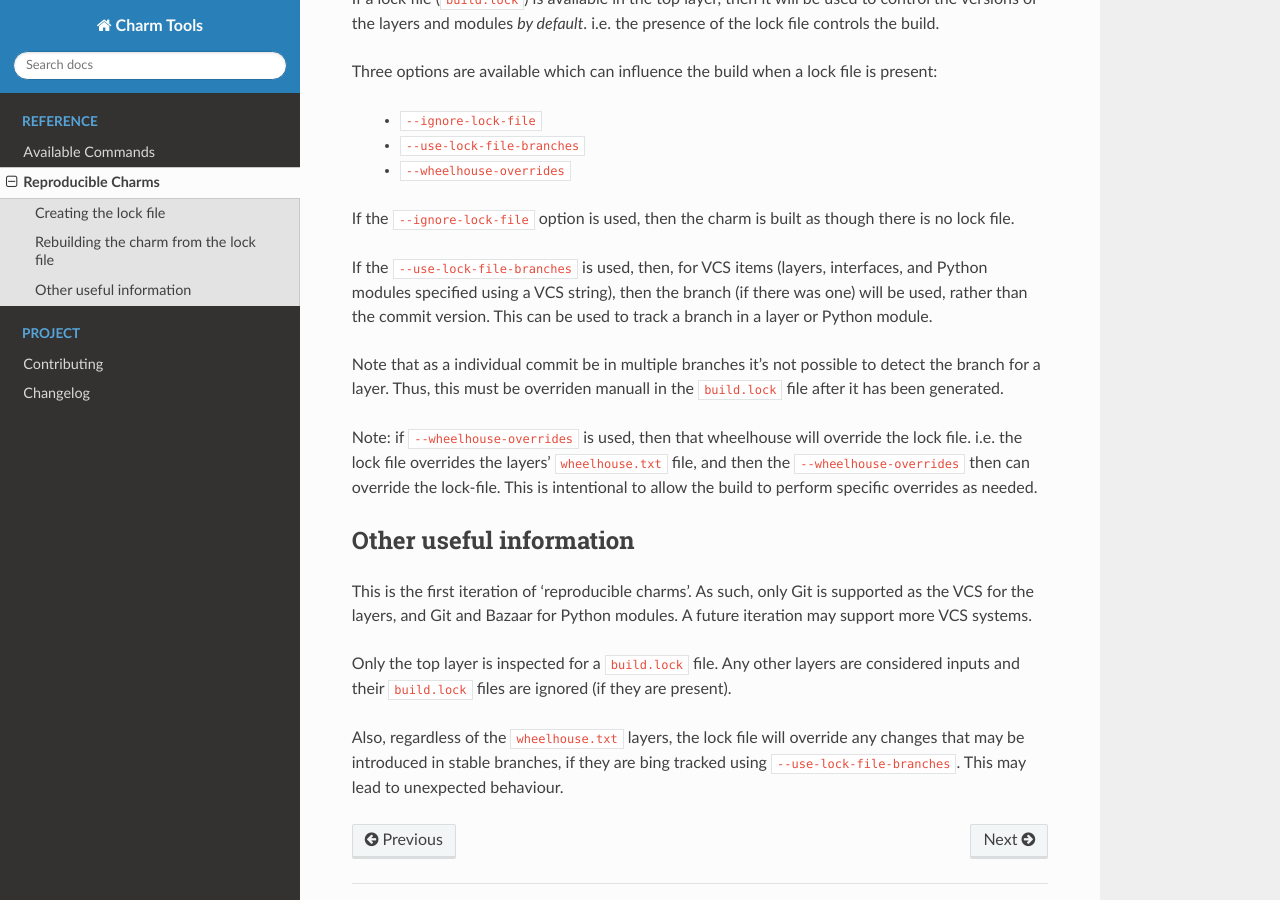
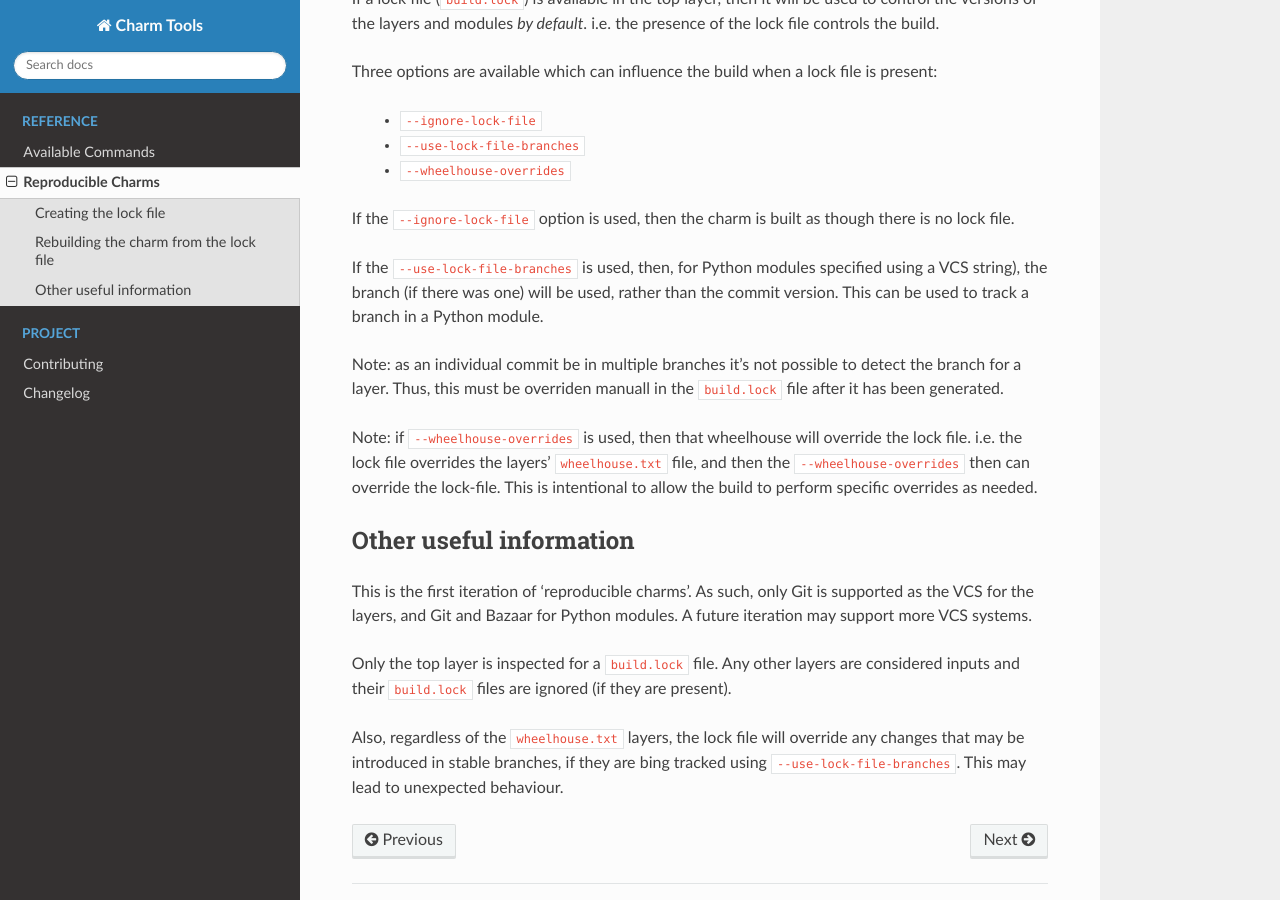
Before and after one commit to juju/charm-tools, a Sphinx documentation site: the page built from docs/reproducible-charms.rst, in a window 1280 px wide and 900 px high, scrolled down 1378 px. Built offline with Sphinx 7.4.7 and the Read the Docs theme 2.0.0, drawn with Linux system fonts in a browser that asks for light colours; pages that are not in the unit, such as notebooks, are missing from menus.

Commit message:
Update docs to remove branch detection for layers.

```diff
--- a/docs/reproducible-charms.rst
+++ b/docs/reproducible-charms.rst
@@ -75,12 +75,11 @@ present:
 If the ``--ignore-lock-file`` option is used, then the charm is built as though
 there is no lock file.
 
-If the ``--use-lock-file-branches`` is used, then, for VCS items (layers,
-interfaces, and Python modules specified using a VCS string), then the branch
-(if there was one) will be used, rather than the commit version.  This can be
-used to track a branch in a layer or Python module.
+If the ``--use-lock-file-branches`` is used, then, for Python modules specified
+using a VCS string), the branch (if there was one) will be used, rather than
+the commit version.  This can be used to track a branch in a Python module.
 
-Note that as a individual commit be in multiple branches it's not possible to
+Note: as an individual commit be in multiple branches it's not possible to
 detect the branch for a layer.  Thus, this must be overriden manuall in the
 ``build.lock`` file after it has been generated.
 
```
